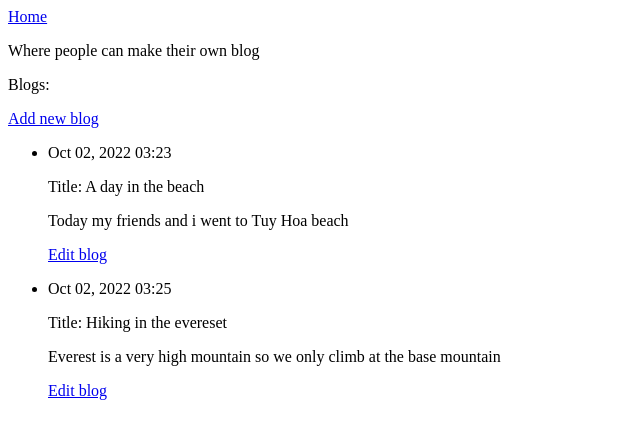
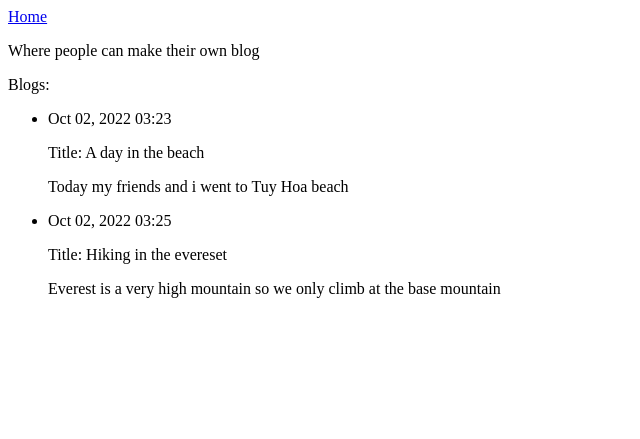
Before and after one commit to Mming-Chien/blog, a Django app: page / in a window 1280 px wide. Shown: the top 439 px of the page, without its empty margins (0-640 px from the left). Run offline with Django 4.2, Linux system fonts and the light colour scheme; data comes from the database, SQL or seed files in the repository; both versions use the stored data as it was after the commit.

Commit message:
Revert "pages for add and edit blog"
This reverts commit 73035542605bc1d6bab636f13fcec0e55574c8fd.

```diff
--- a/blogs/templates/blogs/index.html
+++ b/blogs/templates/blogs/index.html
@@ -2,16 +2,12 @@
 {% block content %}
 	<p>Where people can make their own blog</p>
 	<p>Blogs:</p>
-	<p>
-		<a href="{% url 'blogs:new_blog' %}">Add new blog</a>
-	</p>
 	<ul>
 		{% for blog in blogs %}
 			<li>
 				<p>{{ blog.date_added|date:'M d, Y H:i' }}</p>
 				<p>Title: {{ blog.title }}</p>
 				<p>{{ blog.text|linebreaks }}</p>
-				<p><a href="{% url 'blogs:edit_blog' blog.id %}">Edit blog</a></p>
 
 			</li>
 		{% empty %}
--- a/blogs/urls.py
+++ b/blogs/urls.py
@@ -6,9 +6,5 @@ app_name = "blogs"
 urlpatterns = [
 	#Home page
 	path("", views.index , name = "index"),
-	# Page for adding new blogs
-	path("new_blog", views.new_blog, name="new_blog"),
-	# Page for editing blog
-	path("edit_blog/<int:blog_id>/", views.edit_blog, name= "edit_blog"),
 
 ]
--- a/blogs/views.py
+++ b/blogs/views.py
@@ -1,6 +1,5 @@
-from django.shortcuts import render, redirect
+from django.shortcuts import render
 from .models import BlogPost
-from .forms import BlogForm
 # Create your views here.
 
 def index(request):
@@ -8,33 +7,3 @@ def index(request):
 	blogs = BlogPost.objects.order_by("date_added")
 	context = {"blogs": blogs}
 	return render(request, "blogs/index.html", context)
-
-def new_blog(request):
-	""" The page for adding new blog"""
-	if request.method != 'POST':
-		# No data added, create a blank form
-		form = BlogForm()
-	else:
-		# POST data submitted, process data
-		form = BlogForm(data =  request.POST)
-		if form.is_valid():
-			new_log = form.save()
-			return redirect("blogs:index")
-	# Display a blank or invalid form
-	context = {"form": form}
-	return render(request, "blogs/new_blog.html",context)
-
-def edit_blog(request,blog_id):
-	""" Edit existing blog"""
-	blog = BlogPost.objects.get(id=blog_id)
-	if request.method != "POST":
-		# Initial request, pre-fill form with the current blog
-		form = BlogForm(instance=blog )
-	else:
-		# POST date submitted, process data
-		form = BlogForm(instance=blog, data = request.POST)
-		if form.is_valid():
-			form.save()
-			return redirect("blogs:index")
-	context = {"blog": blog,"form": form}
-	return render(request, "blogs/edit_blog.html", context)
```
Also changed, not shown: blogs/forms.py (deleted, +0 -10 lines), blogs/templates/blogs/edit_blog.html (deleted, +0 -17 lines), blogs/templates/blogs/new_blog.html (deleted, +0 -14 lines), db.sqlite3.
